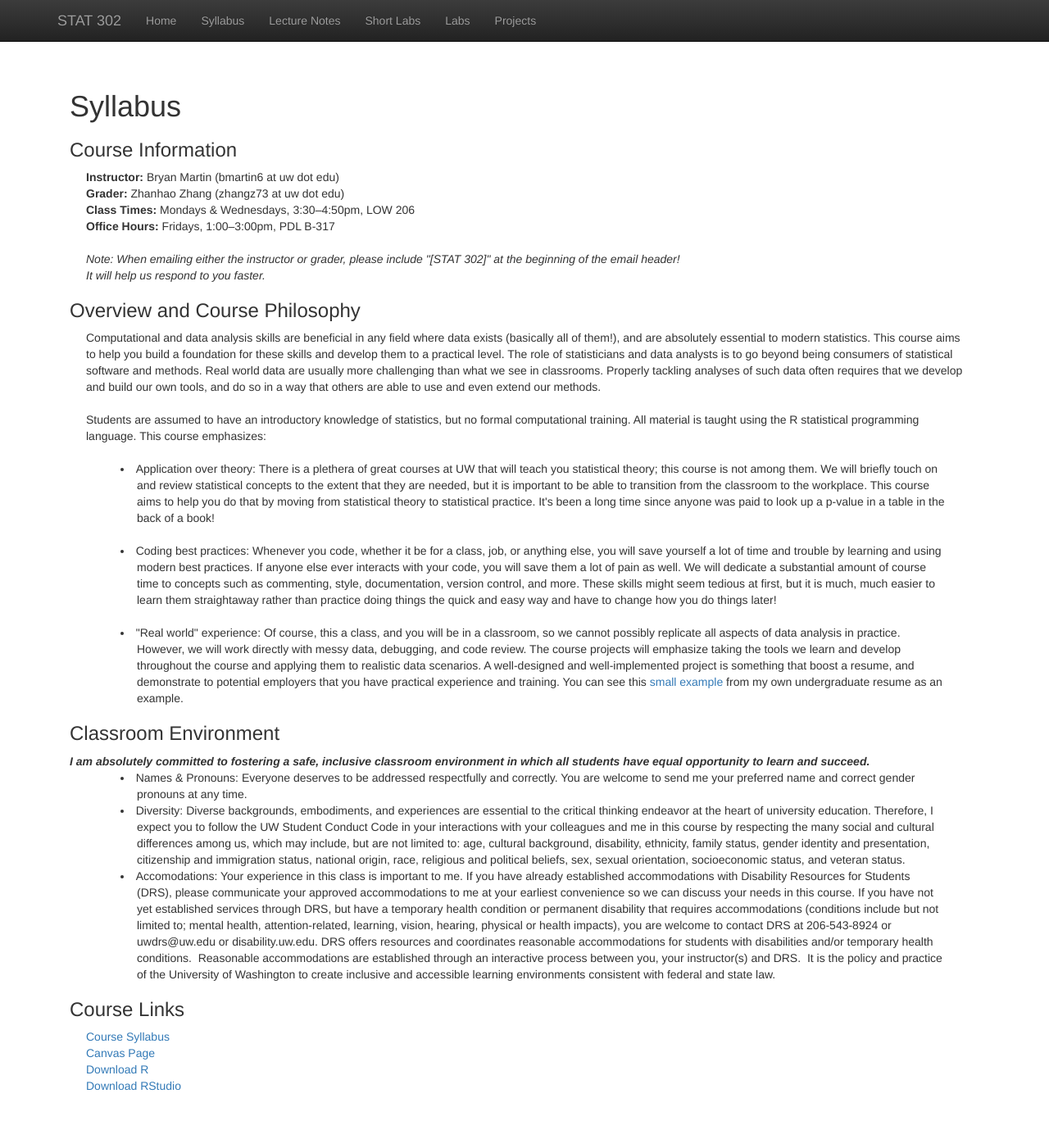
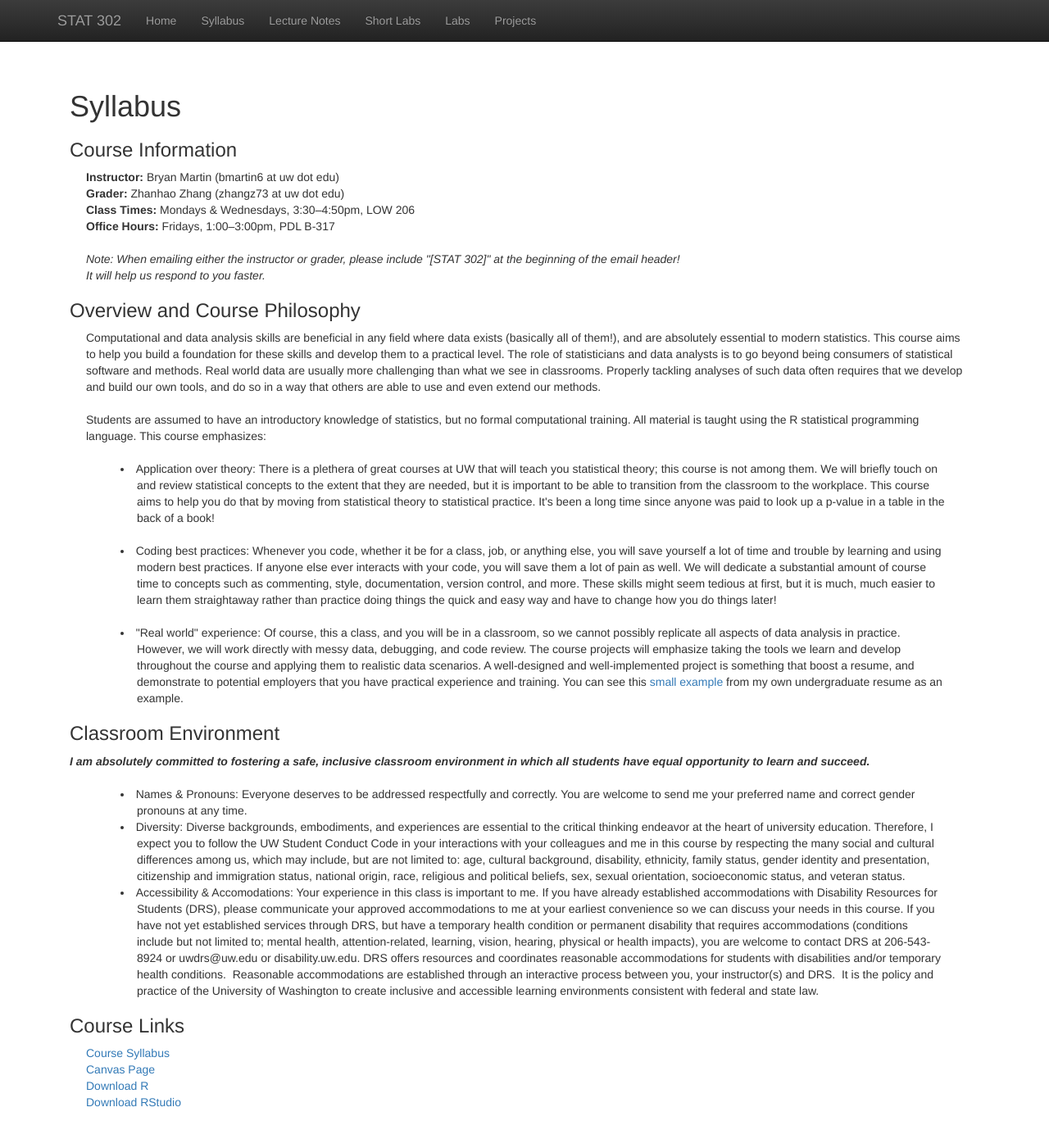
Before and after one commit to bryandmartin/STAT302, a Jekyll site: the page built from syllabus.html, in a window 1280 px wide and 1395 px high. Shown: the top 1390 px of the window at 82% size. Built offline with Jekyll 4.4.1, drawn with Linux system fonts in a browser that asks for light colours; nearby versions of some CDN libraries; library files that are not in the unit come from our copies.

Commit message:
Update syllabus.html

```diff
--- a/syllabus.html
+++ b/syllabus.html
@@ -68,7 +68,7 @@ title:  'Syllabus'
 <h3> Classroom Environment </h3>
 <b><i>I am absolutely committed to fostering a safe, inclusive classroom environment in which all students have
   equal opportunity to learn and succeed.</b></i>
-</br>
+</br></br>
   <li style="padding:0px;margin:0px 40px 0px; text-indent: -1.45em; padding-left: 3em;">
     <h5 style="display: inline;">Names & Pronouns:</h5>
     Everyone deserves to be addressed respectfully and correctly.
@@ -82,7 +82,7 @@ title:  'Syllabus'
     presentation, citizenship and immigration status, national origin, race, religious and political beliefs, sex,
     sexual orientation, socioeconomic status, and veteran status.</li>
     <li style="padding:0px;margin:0px 40px 0px; text-indent: -1.45em; padding-left: 3em;" >
-      <h5 style="display: inline;">Accomodations:</h5>
+      <h5 style="display: inline;">Accessibility & Accomodations:</h5>
       Your experience in this class is important to me.
       If you have already established accommodations with Disability Resources for Students (DRS),
       please communicate your approved accommodations to me at your earliest convenience so we can
```
